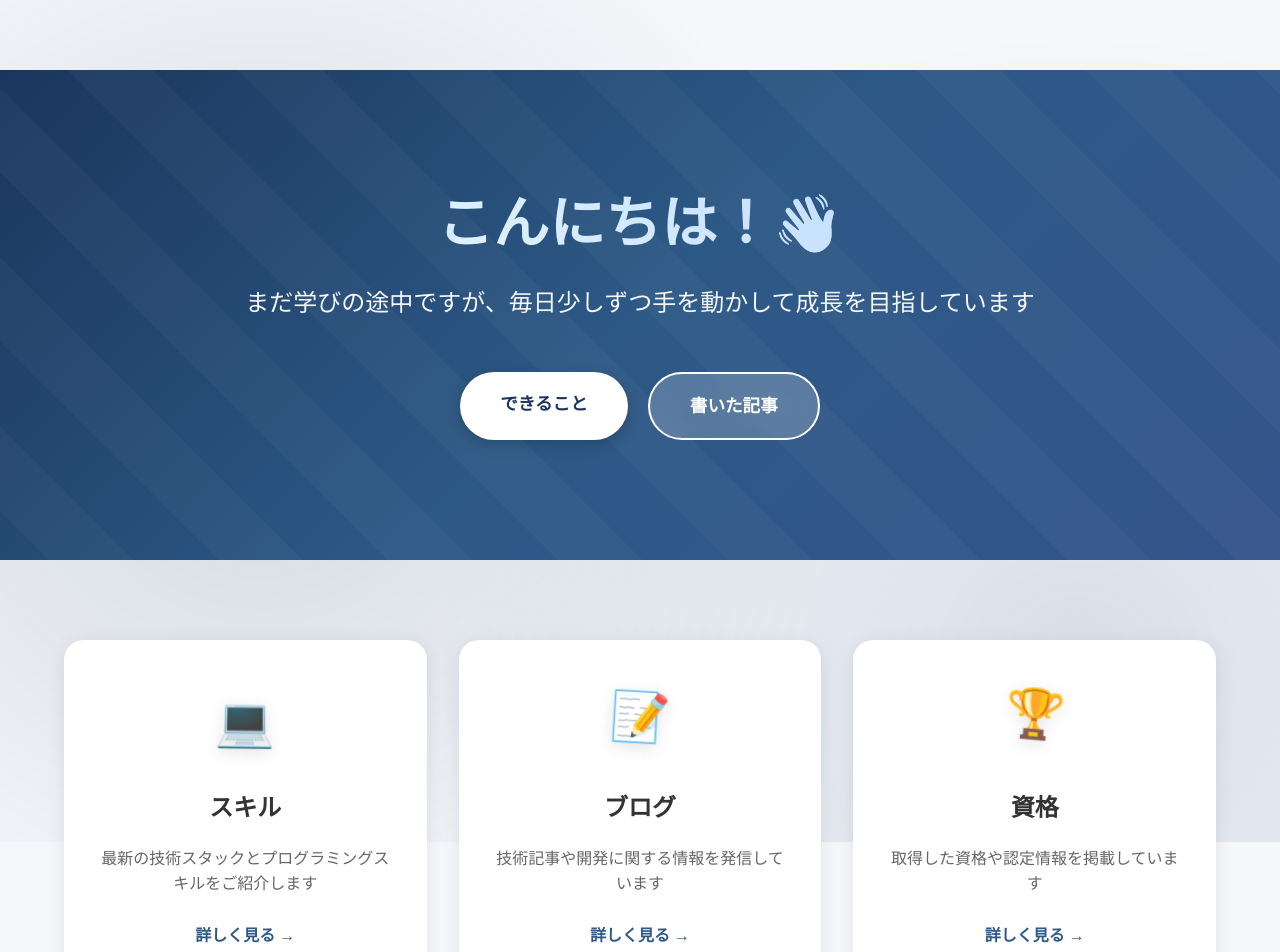
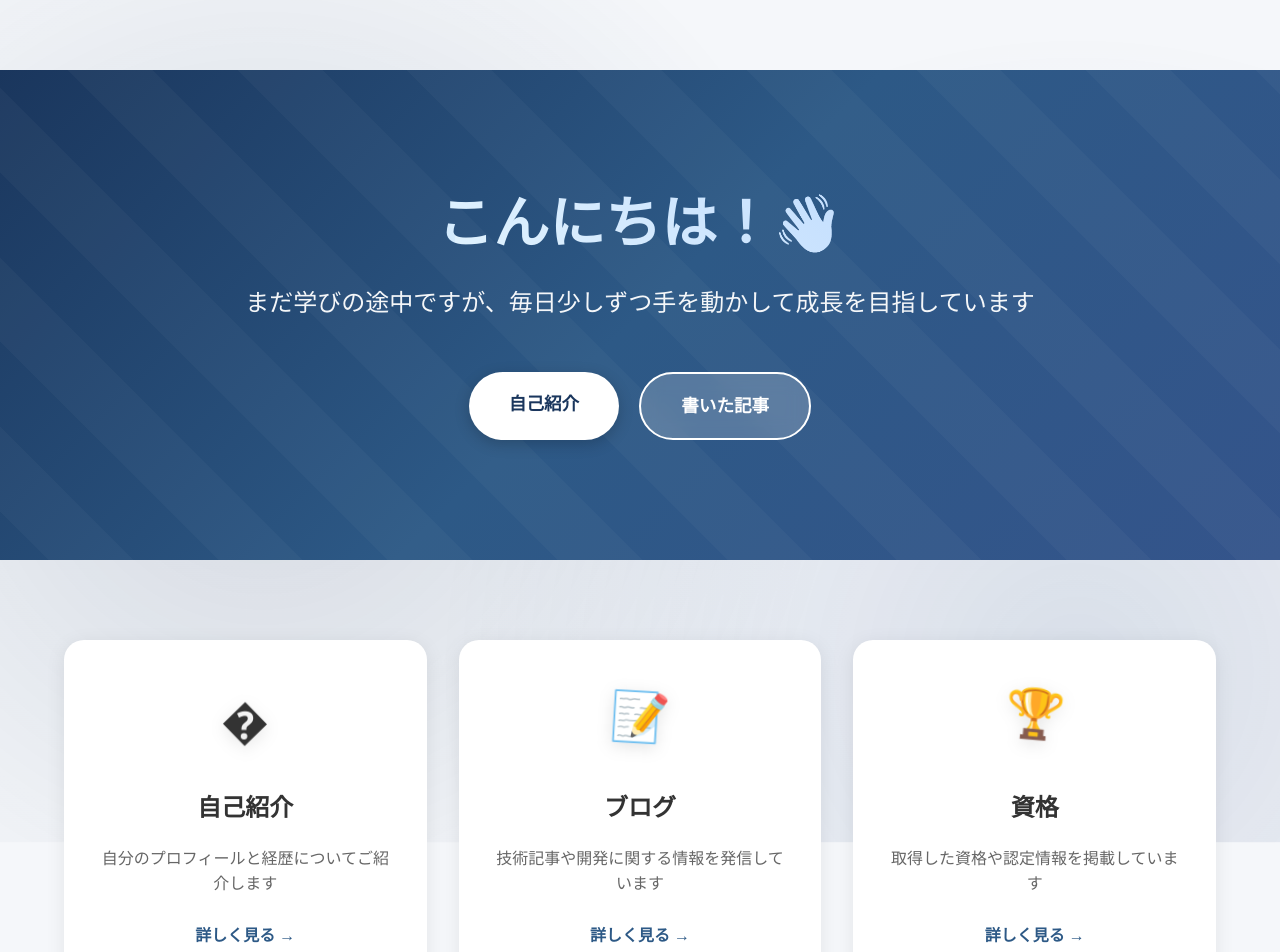
Before and after one commit to oono25/react-next-portfolio, a Next.js app: page /home in a window 1280 px wide. Shown: the top 952 px of the page. Built offline with nearby package versions, Linux system fonts and the light colour scheme.

Commit message:
Initial commit

```diff
--- a/app/home/page.tsx
+++ b/app/home/page.tsx
@@ -14,7 +14,7 @@ export default function HomePage() {
           </p>
           <div className={styles.buttonGroup}>
             <Link href="/skills" className={styles.primaryButton}>
-              できること
+              自己紹介
             </Link>
             <Link href="/blogs" className={styles.secondaryButton}>
               書いた記事
@@ -25,10 +25,10 @@ export default function HomePage() {
 
       <section className={styles.features}>
         <div className={styles.featureCard}>
-          <div className={styles.icon}>💻</div>
-          <h3>スキル</h3>
-          <p>最新の技術スタックとプログラミングスキルをご紹介します</p>
-          <Link href="/skills" className={styles.link}>詳しく見る →</Link>
+          <div className={styles.icon}>�</div>
+          <h3>自己紹介</h3>
+          <p>自分のプロフィールと経歴についてご紹介します</p>
+          <Link href="/profile" className={styles.link}>詳しく見る →</Link>
         </div>
 
         <div className={styles.featureCard}>
```
